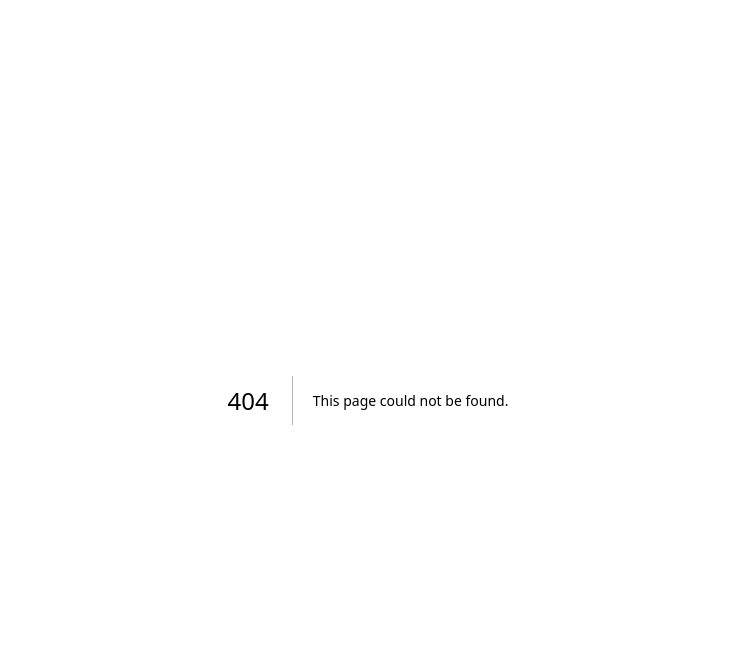
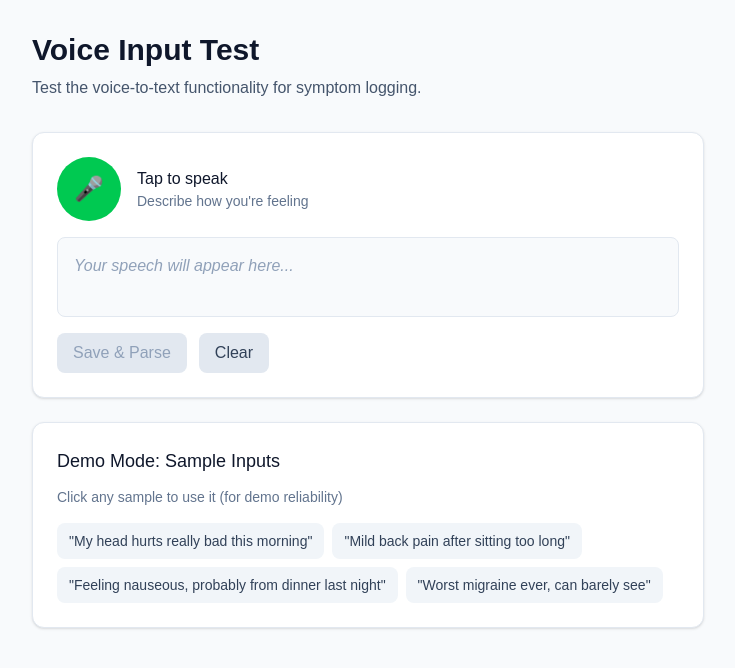
Before and after one commit to misotofu7/personal-health-log, a Next.js app: page /voice-test in a window 1280 px wide. Before the commit this address had no page. Shown: the top 668 px of the page, without its empty margins (272-1007 px from the left). Built offline with nearby package versions, Linux system fonts and the light colour scheme.

Commit message:
voice input hook and test page

```diff
--- /dev/null
+++ b/src/app/voice-test/page.jsx
@@ -0,0 +1,169 @@
+"use client";
+
+import { useState } from "react";
+import { useVoiceInput } from "@/hooks/useVoiceInput";
+
+export default function VoiceTestPage() {
+  const {
+    transcript,
+    isListening,
+    startListening,
+    stopListening,
+    clearTranscript,
+    error,
+    isSupported,
+  } = useVoiceInput();
+
+  const [savedText, setSavedText] = useState("");
+
+  const handleSave = () => {
+    if (transcript.trim()) {
+      setSavedText(transcript);
+      // This is where you'd send to Gemini API later
+      console.log("Ready to send to Gemini:", transcript);
+    }
+  };
+
+  // Sample inputs for demo fallback
+  const sampleInputs = [
+    "My head hurts really bad this morning",
+    "Mild back pain after sitting too long",
+    "Feeling nauseous, probably from dinner last night",
+    "Worst migraine ever, can barely see",
+  ];
+
+  const useSampleInput = (sample) => {
+    clearTranscript();
+    // Manually set via a workaround since transcript is controlled by speech
+    setSavedText(sample);
+  };
+
+  return (
+    <div className="min-h-screen bg-slate-50 p-8">
+      <div className="max-w-2xl mx-auto">
+        <h1 className="text-3xl font-semibold text-slate-900 mb-2">
+          Voice Input Test
+        </h1>
+        <p className="text-slate-600 mb-8">
+          Test the voice-to-text functionality for symptom logging.
+        </p>
+
+        {/* Status */}
+        <div className="mb-6">
+          {!isSupported && (
+            <div className="bg-amber-100 border border-amber-300 text-amber-800 px-4 py-3 rounded-lg">
+              ⚠️ Speech recognition not supported. Use sample inputs below.
+            </div>
+          )}
+          {error && (
+            <div className="bg-red-100 border border-red-300 text-red-800 px-4 py-3 rounded-lg">
+              {error}
+            </div>
+          )}
+        </div>
+
+        {/* Voice Input Section */}
+        <div className="bg-white rounded-xl shadow-sm border border-slate-200 p-6 mb-6">
+          <div className="flex items-center gap-4 mb-4">
+            <button
+              onClick={isListening ? stopListening : startListening}
+              disabled={!isSupported}
+              className={`
+                flex items-center justify-center w-16 h-16 rounded-full
+                transition-all duration-200
+                ${isListening
+                  ? "bg-red-500 hover:bg-red-600 animate-pulse"
+                  : "bg-green-500 hover:bg-green-600"
+                }
+                ${!isSupported ? "opacity-50 cursor-not-allowed" : ""}
+                text-white
+              `}
+            >
+              {isListening ? (
+                <span className="text-2xl">⏹</span>
+              ) : (
+                <span className="text-2xl">🎤</span>
+              )}
+            </button>
+            <div>
+              <p className="font-medium text-slate-900">
+                {isListening ? "Listening..." : "Tap to speak"}
+              </p>
+              <p className="text-sm text-slate-500">
+                {isListening
+                  ? "Speak your symptoms clearly"
+                  : "Describe how you're feeling"
+                }
+              </p>
+            </div>
+          </div>
+
+          {/* Transcript Display */}
+          <div className="bg-slate-50 rounded-lg p-4 min-h-[80px] border border-slate-200">
+            {transcript ? (
+              <p className="text-slate-900">{transcript}</p>
+            ) : (
+              <p className="text-slate-400 italic">
+                Your speech will appear here...
+              </p>
+            )}
+          </div>
+
+          {/* Action Buttons */}
+          <div className="flex gap-3 mt-4">
+            <button
+              onClick={handleSave}
+              disabled={!transcript.trim()}
+              className={`
+                px-4 py-2 rounded-lg font-medium transition-colors
+                ${transcript.trim()
+                  ? "bg-green-600 text-white hover:bg-green-700"
+                  : "bg-slate-200 text-slate-400 cursor-not-allowed"
+                }
+              `}
+            >
+              Save & Parse
+            </button>
+            <button
+              onClick={clearTranscript}
+              className="px-4 py-2 rounded-lg font-medium bg-slate-200 text-slate-700 hover:bg-slate-300 transition-colors"
+            >
+              Clear
+            </button>
+          </div>
+        </div>
+
+        {/* Sample Inputs (Demo Fallback) */}
+        <div className="bg-white rounded-xl shadow-sm border border-slate-200 p-6">
+          <h2 className="text-lg font-medium text-slate-900 mb-3">
+            Demo Mode: Sample Inputs
+          </h2>
+          <p className="text-sm text-slate-500 mb-4">
+            Click any sample to use it (for demo reliability)
+          </p>
+          <div className="flex flex-wrap gap-2">
+            {sampleInputs.map((sample, i) => (
+              <button
+                key={i}
+                onClick={() => useSampleInput(sample)}
+                className="px-3 py-2 bg-slate-100 hover:bg-slate-200 text-slate-700 rounded-lg text-sm transition-colors text-left"
+              >
+                "{sample}"
+              </button>
+            ))}
+          </div>
+        </div>
+
+        {/* Saved Text Display */}
+        {savedText && (
+          <div className="mt-6 bg-green-50 border border-green-200 rounded-xl p-6">
+            <h3 className="text-sm font-medium text-green-800 mb-2">
+              Ready to send to Gemini:
+            </h3>
+            <p className="text-green-900 font-mono">{savedText}</p>
+          </div>
+        )}
+      </div>
+    </div>
+  );
+}
--- /dev/null
+++ b/src/hooks/useVoiceInput.js
@@ -0,0 +1,118 @@
+"use client";
+
+import { useState, useEffect, useCallback, useRef } from "react";
+
+/**
+ * useVoiceInput - A hook for browser speech recognition
+ *
+ * Returns:
+ * - transcript: the recognized text
+ * - isListening: whether the mic is active
+ * - startListening: function to start recognition
+ * - stopListening: function to stop recognition
+ * - error: any error message
+ * - isSupported: whether the browser supports speech recognition
+ */
+export function useVoiceInput() {
+  const [transcript, setTranscript] = useState("");
+  const [isListening, setIsListening] = useState(false);
+  const [error, setError] = useState(null);
+  const [isSupported, setIsSupported] = useState(false);
+
+  const recognitionRef = useRef(null);
+
+  // Initialize speech recognition on mount
+  useEffect(() => {
+    // Check browser support
+    const SpeechRecognition =
+      window.SpeechRecognition || window.webkitSpeechRecognition;
+
+    if (!SpeechRecognition) {
+      setIsSupported(false);
+      setError("Speech recognition not supported in this browser");
+      return;
+    }
+
+    setIsSupported(true);
+
+    const recognition = new SpeechRecognition();
+    recognition.continuous = false; // Stop after one phrase
+    recognition.interimResults = true; // Show results as user speaks
+    recognition.lang = "en-US";
+
+    recognition.onresult = (event) => {
+      let finalTranscript = "";
+      let interimTranscript = "";
+
+      for (let i = event.resultIndex; i < event.results.length; i++) {
+        const result = event.results[i];
+        if (result.isFinal) {
+          finalTranscript += result[0].transcript;
+        } else {
+          interimTranscript += result[0].transcript;
+        }
+      }
+
+      // Show interim results while speaking, final when done
+      setTranscript(finalTranscript || interimTranscript);
+    };
+
+    recognition.onerror = (event) => {
+      setError(`Speech recognition error: ${event.error}`);
+      setIsListening(false);
+    };
+
+    recognition.onend = () => {
+      setIsListening(false);
+    };
+
+    recognitionRef.current = recognition;
+
+    // Cleanup on unmount
+    return () => {
+      if (recognitionRef.current) {
+        recognitionRef.current.abort();
+      }
+    };
+  }, []);
+
+  const startListening = useCallback(() => {
+    if (!recognitionRef.current) {
+      setError("Speech recognition not available");
+      return;
+    }
+
+    setError(null);
+    setTranscript("");
+    setIsListening(true);
+
+    try {
+      recognitionRef.current.start();
+    } catch (err) {
+      // Handle case where recognition is already started
+      setError("Could not start speech recognition");
+      setIsListening(false);
+    }
+  }, []);
+
+  const stopListening = useCallback(() => {
+    if (recognitionRef.current) {
+      recognitionRef.current.stop();
+    }
+    setIsListening(false);
+  }, []);
+
+  const clearTranscript = useCallback(() => {
+    setTranscript("");
+  }, []);
+
+  return {
+    transcript,
+    isListening,
+    startListening,
+    stopListening,
+    clearTranscript,
+    error,
+    isSupported,
+  };
+}
```
Also changed, not shown: 1 other file (tests, documents, lock files or other folders).
